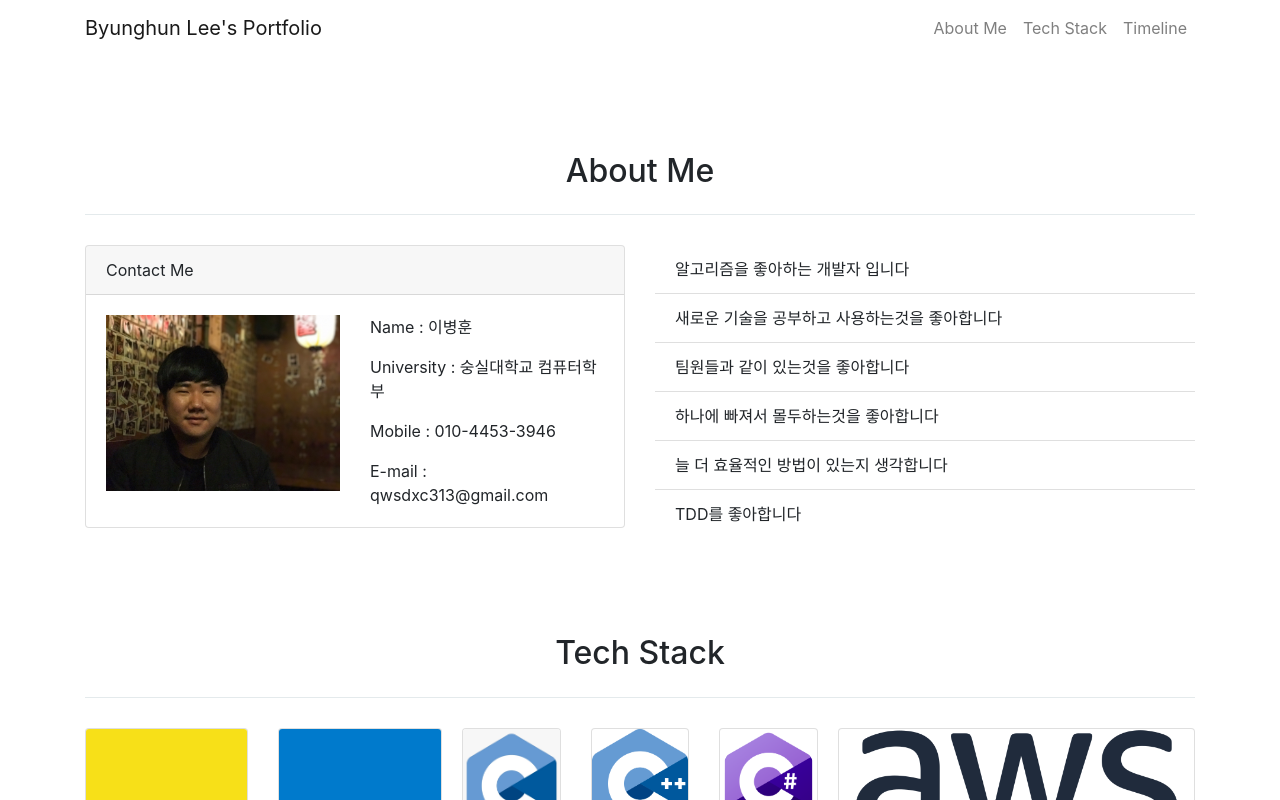
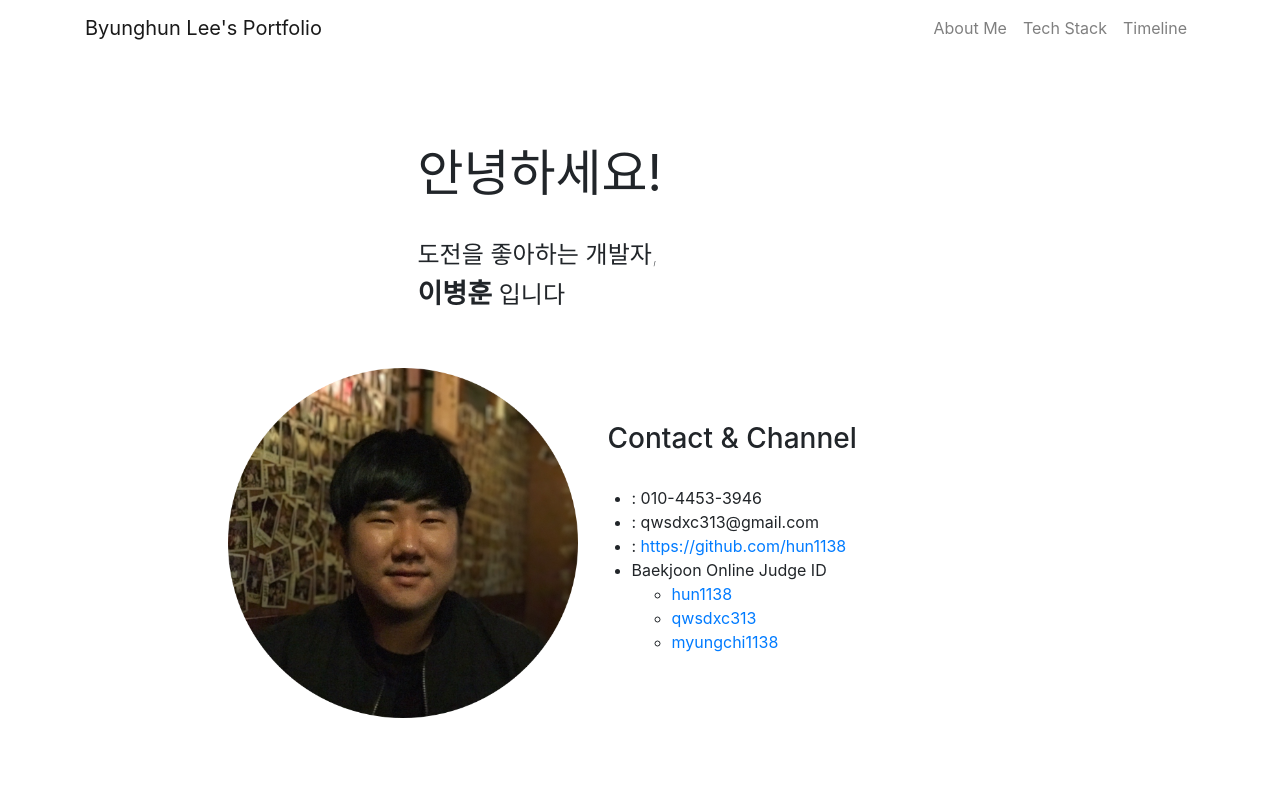
Before and after one commit to hun1138/byunghun-protfolio, a Next.js app: page / in a window 1280 px wide. Shown: the top 800 px of the page. Built offline with nearby package versions, Linux system fonts and the light colour scheme.

Commit message:
intro page design changed

```diff
--- a/components/AboutMe/AboutMe.js
+++ b/components/AboutMe/AboutMe.js
@@ -10,10 +10,12 @@ export default function AboutMe() {
         <h2>About Me</h2>
       </Col>
       <Row className="justify-content-md-center">
+        {/*
         <Col sm={6}>
           <ContactMe />
         </Col>
-        <Col sm={6}>
+        6*/}
+        <Col sm={12}>
           <ListGroup variant="flush">
             <ListGroup.Item>알고리즘을 좋아하는 개발자 입니다</ListGroup.Item>
             <ListGroup.Item>
--- a/components/ContactMe/ContactMe.js
+++ b/components/ContactMe/ContactMe.js
@@ -1,29 +1,50 @@
 import Image from "next/image";
+import { useEffect, useState } from "react";
 import { Container, Card, Row, Col } from "react-bootstrap";
+import styles from "../../styles/ContactMe.module.css";
 
 export default function ContactMe() {
+  const [windowHeight, setWindowHeight] = useState(null);
+
+  useEffect(() => {
+    setWindowHeight(window.screen.availHeight - 72);
+  }, [])
+
   return (
-    <Card>
-      <Card.Header>Contact Me</Card.Header>
-      <Card.Body>
-        <Row>
-          <Col md={6}>
+    <Container style={{minHeight: windowHeight}}>
+      <Row className={`justify-content-center align-items-center ${styles.introStyle}`}>
+        <Col xs={9} sm={7} md={5}>
+        <div className={styles.helloStyle}>안녕하세요!</div>
+            <h4 style={{fontWeight: "lighter"}}>도전을 좋아하는 개발자,</h4>
+            <h4 style={{fontWeight: "lighter"}}><div className={styles.nameStyle}>이병훈</div> 입니다</h4>
+            </Col>
+      </Row>
+        <Row className={`justify-content-center align-items-center ${styles.contentMargin}`}>
+          <Col xs={8} sm={6} md={4}>
             <Image
-              src="/my-img/my-full.jpg"
-              width={400}
-              height={300}
+              src="/my-img/my-circle-cropped.png"
+              width={1080}
+              height={1080}
               layout="intrinsic"
               alt="Byunghun's image"
             />
           </Col>
-          <Col md={6} className="my-auto">
-            <Card.Text>Name : 이병훈</Card.Text>
-            <Card.Text>University : 숭실대학교 컴퓨터학부</Card.Text>
-            <Card.Text>Mobile : 010-4453-3946</Card.Text>
-            <Card.Text>E-mail : qwsdxc313@gmail.com</Card.Text>
+          <Col xs={11} sm={6} md={5} className={styles.infoMargin}>
+            <h3>Contact & Channel</h3>
+
+            <ul className={styles.listStyle}>
+              <li><i className="fas fa-phone-square fa-lg" style={{color: "#34A853"}}></i> : 010-4453-3946</li>
+              <li><i className="fas fa-envelope-square fa-lg" style={{color: "#BB001B"}}></i> : qwsdxc313@gmail.com</li>
+              <li><i className="fab fa-github fa-lg"></i> : <a href="https://github.com/hun1138">https://github.com/hun1138</a></li>
+              <li><i className="fas fa-medal fa-lg" style={{color: "#D07651"}}></i> Baekjoon Online Judge ID</li>
+              <ul>
+                <li><a href="https://www.acmicpc.net/user/hun1138">hun1138</a></li>
+                <li><a href="https://www.acmicpc.net/user/qwsdxc313">qwsdxc313</a></li>
+                <li><a href="https://www.acmicpc.net/user/myungchi1138">myungchi1138</a></li>
+              </ul>
+            </ul>
           </Col>
         </Row>
-      </Card.Body>
-    </Card>
+    </Container>
   );
 }
--- a/components/index.js
+++ b/components/index.js
@@ -1,5 +1,7 @@
 import { PortNavbar } from "./PortNavbar";
 import { Introduction } from "./Introduction";
+
+import { ContactMe } from "./ContactMe";
 
 import { AboutMe } from "./AboutMe";
 import { TechStack } from "./TechStack";
@@ -9,5 +11,6 @@ import { Footer } from "./Footer";
 
 export { PortNavbar };
 export { Introduction };
+export { ContactMe };
 export { AboutMe, TechStack, Timeline };
 export { Footer };
--- a/pages/index.js
+++ b/pages/index.js
@@ -1,6 +1,7 @@
 import Head from "next/head";
 import { PortNavbar } from "../components";
 import { Introduction } from "../components";
+import { ContactMe } from "../components";
 import { AboutMe, TechStack, Timeline } from "../components";
 import { Footer } from "../components";
 
@@ -24,9 +25,12 @@ export default function Home() {
 
         <title>Byunghun's Portfolio - Developer</title>
         <link rel="icon" href="/favicon-img/color-B.png" />
+
+        <link rel="stylesheet" href="https://use.fontawesome.com/releases/v5.15.3/css/all.css" integrity="sha384-SZXxX4whJ79/gErwcOYf+zWLeJdY/qpuqC4cAa9rOGUstPomtqpuNWT9wdPEn2fk" crossOrigin="anonymous"></link>
       </Head>
 
       <PortNavbar />
+      <ContactMe />
       {/*<Introduction />*/}
 
       <main>
--- /dev/null
+++ b/styles/ContactMe.module.css
@@ -0,0 +1,33 @@
+.pageBackgroundColor {
+  background-color: rgb(243, 243, 243);
+}
+
+.listStyle {
+  padding-left: 24px;
+  margin-top: 30px;
+}
+
+.contentMargin {
+  margin-top: 50px;
+  margin-bottom: 50px;
+}
+
+.introStyle {
+  margin-top: 80px;
+}
+
+.helloStyle {
+  font-size: 50px;
+  margin-bottom: 30px;
+}
+
+.nameStyle {
+  font-size: 27px;
+  font-weight: bold;
+  display: inline;
+}
+
+.infoMargin {
+  margin-top: 50px;
+  margin-bottom: 50px;
+}
--- a/styles/globals.css
+++ b/styles/globals.css
@@ -1,9 +1,11 @@
+@import url(http://fonts.googleapis.com/earlyaccess/notosanskr.css);
+
 html,
 body {
   padding: 0;
   margin: 0;
-  font-family: -apple-system, BlinkMacSystemFont, Segoe UI, Roboto, Oxygen,
-    Ubuntu, Cantarell, Fira Sans, Droid Sans, Helvetica Neue, sans-serif;
+  font-family: 'Noto Sans KR', sans-serif, -apple-system, BlinkMacSystemFont, Segoe UI, Roboto, Oxygen,
+    Ubuntu, Cantarell, Fira Sans, Droid Sans, Helvetica Neue;
 
   scroll-behavior: smooth;
 }
```
Also changed, not shown: public/my-img/my-circle-cropped-black.png (added), public/my-img/my-circle-cropped.png (added).
